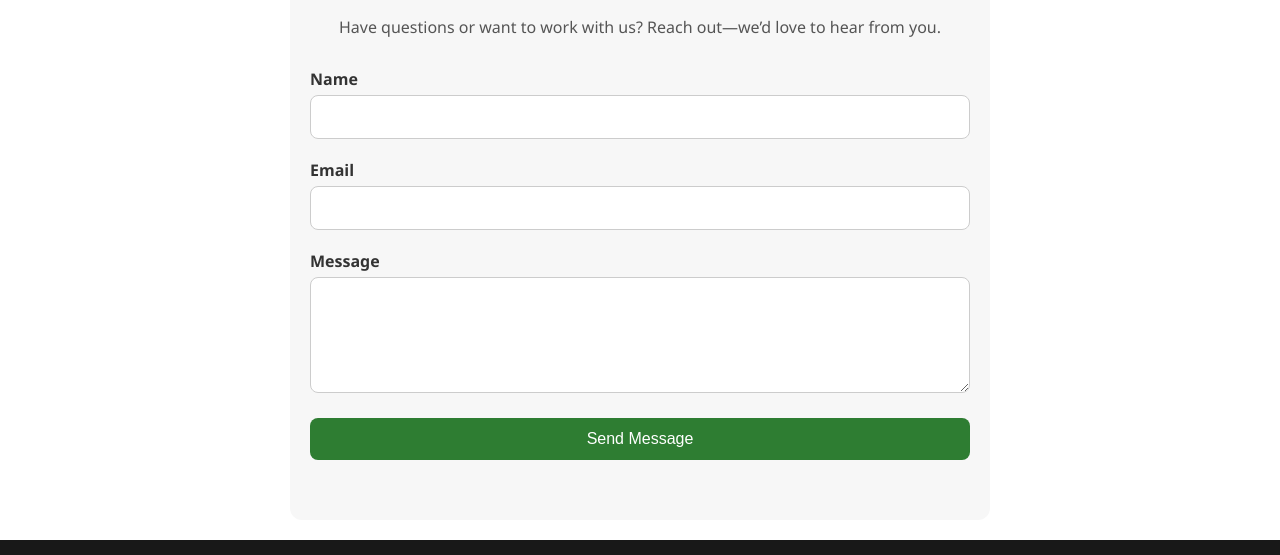
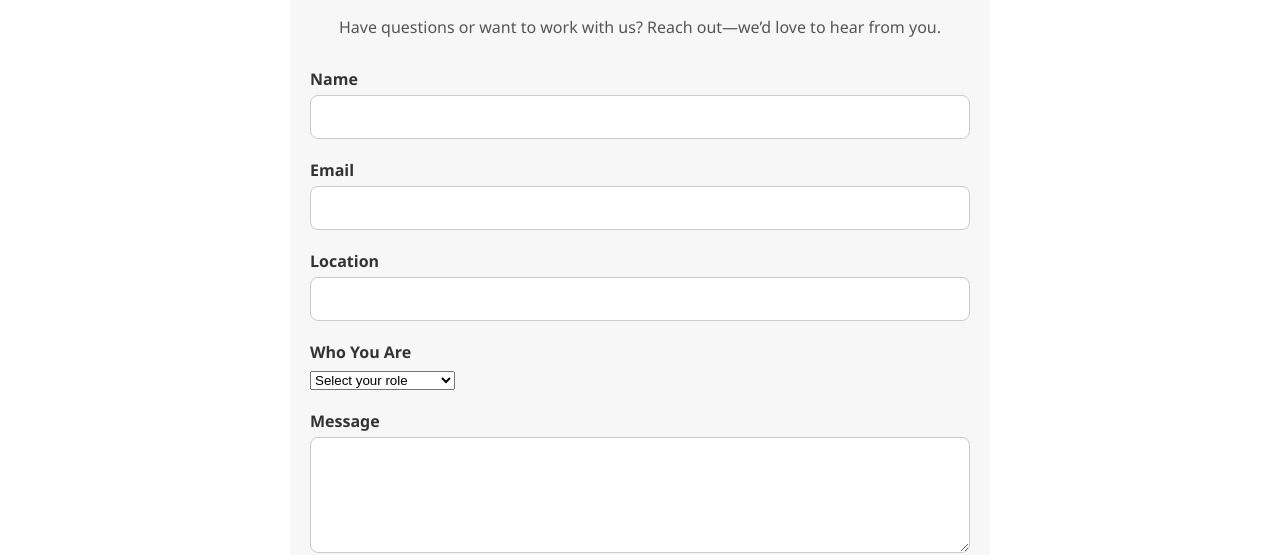
Before and after one commit to SpidaAfrica/main-spida, a React (Create React App) app: page /Contact in a window 1280 px wide. Shown: the part 637-1192 px from the top of the page. Built offline with nearby package versions, Linux system fonts and the light colour scheme.

Commit message:
Update ContactUs.jsx

```diff
--- a/src/pages/ContactUs.jsx
+++ b/src/pages/ContactUs.jsx
@@ -1,29 +1,78 @@
-import React from "react";
+import React, { useRef } from "react";
+import emailjs from "@emailjs/browser";
 import "./ContactUs.css";
 import ContactHero from "../components/ContactHero";
 
 const ContactUs = () => {
+  const form = useRef();
+
+  const sendEmail = (e) => {
+    e.preventDefault();
+
+    emailjs.sendForm(
+      "service_wupx2nf",       // replace with your EmailJS service ID
+      "template_aubwrzw",      // replace with your EmailJS template ID
+      form.current,
+      "bswxk6e-b-vZP8C8f"        // replace with your EmailJS public key
+    ).then(
+      (result) => {
+        alert("Message sent successfully!");
+        form.current.reset();
+      },
+      (error) => {
+        alert("Failed to send message. Please try again.");
+        console.error(error);
+      }
+    );
+  };
+
   return (
     <div>
-    <ContactHero/>
+      <ContactHero />
       <div className="contact-container">
         <h2>Contact Us</h2>
         <p className="contact-subtitle">
           Have questions or want to work with us? Reach out—we’d love to hear from you.
         </p>
-      <form className="contact-form">
+        <form ref={form} onSubmit={sendEmail} className="contact-form">
           <div className="form-group">
             <label htmlFor="name">Name</label>
-          <input type="text" id="name" name="name" required />
+            <input type="text" id="name" name="user_name" required />
           </div>
+
           <div className="form-group">
             <label htmlFor="email">Email</label>
-          <input type="email" id="email" name="email" required />
+            <input type="email" id="email" name="user_email" required />
           </div>
+
+          <div className="form-group">
+            <label htmlFor="location">Location</label>
+            <input type="text" id="location" name="location" required />
+          </div>
+
+          <div className="form-group">
+            <label htmlFor="role">Who You Are</label>
+            <select id="role" name="role" required>
+              <option value="" disabled selected>Select your role</option>
+              <option>Farmer</option>
+              <option>Financial Partner</option>
+              <option>Tractor Providers</option>
+              <option>Logistics Companies</option>
+              <option>Individual Buyers</option>
+              <option>Food Processor</option>
+              <option>Restaurants</option>
+              <option>Market Women</option>
+              <option>Agribusiness</option>
+              <option>Government</option>
+              <option>NGO</option>
+            </select>
+          </div>
+
           <div className="form-group">
             <label htmlFor="message">Message</label>
             <textarea id="message" name="message" rows="5" required></textarea>
           </div>
+
           <button type="submit" className="submit-button">Send Message</button>
         </form>
       </div>
```
Lines whose indentation alone changed are shown as unchanged.
